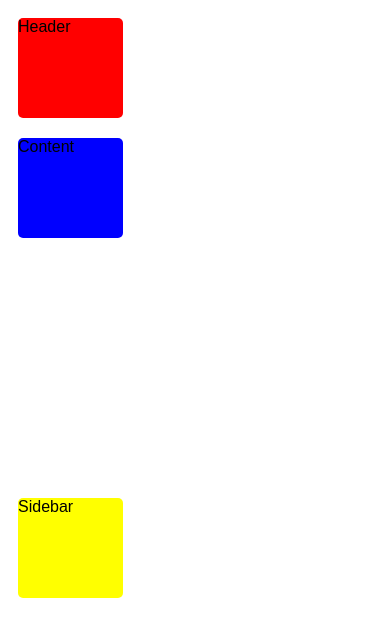
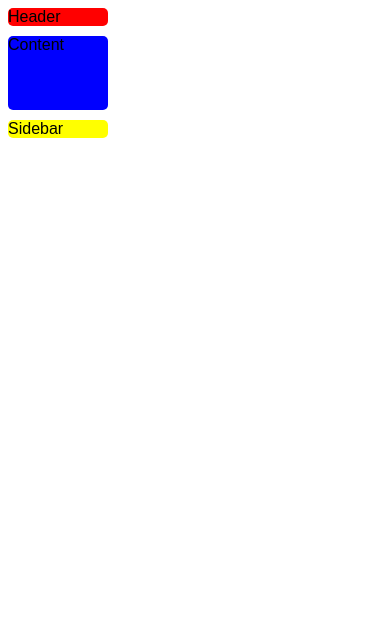
Before and after one commit to ArthurBBotelho/atividade, a plain HTML site: page index.html in a window 390 px wide. Drawn offline with Linux system fonts and the light colour scheme.

Commit message:
style para smartphone

```diff
--- a/style.css
+++ b/style.css
@@ -5,7 +5,7 @@
 .container {
 
     display: grid;
-    grid-template-columns: repeat(3, 1fr);
+    grid-template-columns: repeat(3, 100px);
     grid-template-rows: repeat(4, 1fr);
     grid-template-areas:
         "header header header"
@@ -13,27 +13,22 @@
         "content content sidebar"
         "content content sidebar"
     ;
+    gap: 10px;
 }
 
 .header {
-    height: 100px;
-    margin: 10px;
     border-radius: 5px;
     grid-area: header;
     background-color: red;
 }
 
 .content {
-    height: 100px;
-    margin: 10px;
     border-radius: 5px;
     grid-area: content;
     background-color: blue;
 }
 
 .sidebar {
-    height: 100px;
-    margin: 10px;
     border-radius: 5px;
     grid-area: sidebar;
     background-color: yellow;
@@ -41,7 +36,7 @@
 
 @media screen and (max-width: 768px) {
     .container {
-        grid-template-columns: 1, 1fr;
+        grid-template-columns: 1, 100px;
         grid-template-rows: repeat(5, 1fr);
         grid-template-areas:
             "header"
```
